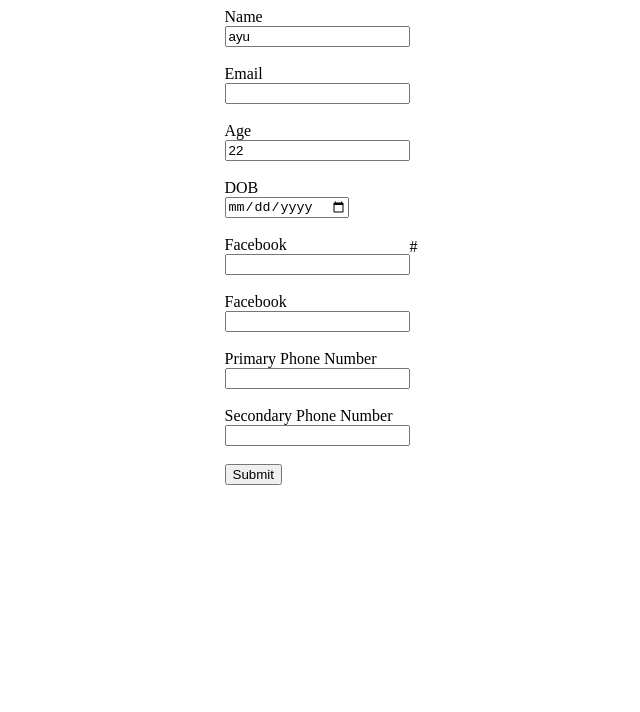
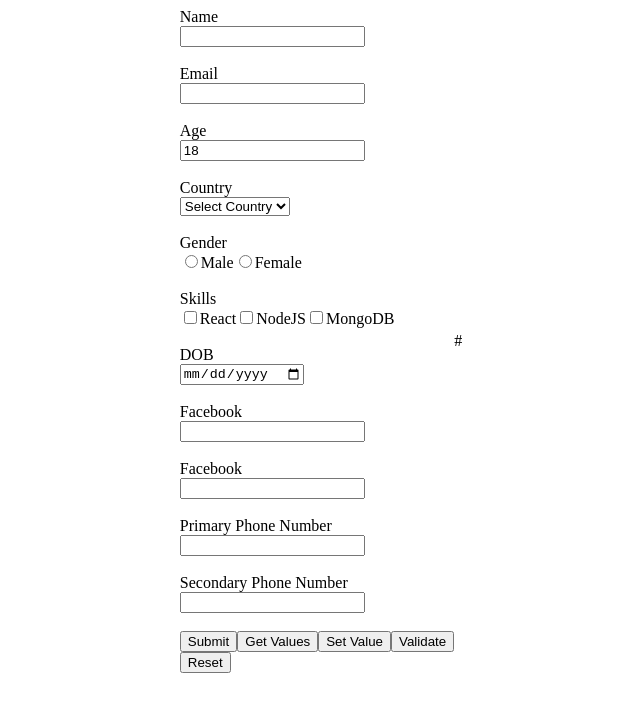
Before and after one commit to sharmayush11/react_learning, a React (Vite) app: page / in a window 1280 px wide. Shown: the top 712 px of the page, without its empty margins (319-959 px from the left). Built offline with nearby package versions, Linux system fonts and the light colour scheme.

Commit message:
form hooks

```diff
--- a/src/Form.jsx
+++ b/src/Form.jsx
@@ -1,19 +1,22 @@
 import { useForm } from "react-hook-form"
 import { DevTool } from '@hookform/devtools';
+import { useEffect } from "react";
 
 function Form() {
-    const { register, handleSubmit, control, formState } = useForm({
-        defaultValues: {
-            name: "ayu",
+   const { register, handleSubmit, control,
+      formState, watch, getValues, setValue, reset, trigger  } = useForm({
+      defaultValues:{
+         name: "",
          email: "",
-            age: 22,
+         age: 18,
          social: {
-                facebook: "",
+            facebook:"",
             twitter: ""
          },
-            phonenumber: ["", ""],
+         phonenumber: ["",""],
          dob: new Date()
-        }
+      },
+      // mode: "all"
    });
    // const { register, handleSubmit, control, formState  } = useForm({
    //    defaultValues: async () => {
@@ -26,17 +29,51 @@ function Form() {
    //       }
    //    }
    // });
-    const { errors } = formState;
+   const { errors, dirtyFields,
+      touchedFields, isDirty, isValid,
+      isSubmitting, isSubmitted, isSubmitSuccessful, submitCount } = formState;
 
-    console.log(useForm())
+   // console.log(formState)
+   // console.log({dirtyFields, touchedFields, isDirty})
+   console.log({isSubmitting, isSubmitted, isSubmitSuccessful, submitCount})
 
    const onSubmit = (data) => {
       console.log(data)
    }
 
+   // const watchForm = watch()
+
+   // useEffect(() => {
+   //    console.log(watchForm)
+   // },[watchForm])
+
+   const getFormValue = () =>{
+      const values = getValues(["name","email"])
+      console.log(values)
+   }
+
+   const setFormValue = () =>{
+      setValue("name", "Testing", {
+         shouldValidate:true,
+         shouldTouch:true,
+         shouldDirty:true
+      })
+   }
+
+   const onError = (errors) => {
+      console.log("Errors :", errors)
+   }
+
+   useEffect(() => {
+      if(isSubmitSuccessful){
+         reset()
+      }
+   },[isSubmitSuccessful])
+
   return (
     <div>
-            <form onSubmit={handleSubmit(onSubmit)}>
+      {/* <p>{JSON.stringify(watchForm)}</p> */}
+      <form onSubmit={handleSubmit(onSubmit, onError)}>
          <label htmlFor="name">Name</label><br />
          <input type="text" id="name"
             {...register("name", {
@@ -47,7 +84,8 @@ function Form() {
          <br /><br />
          <label htmlFor="email">Email</label><br />
          <input type="email" id="email"
-                    {...register("email", {
+         {...register("email" , {
+               // disabled: watch("name") === "",
                required: 'Email is required.',
                pattern: {
                   value: /^[^@ ]+@[^@ ]+\.[^@ .]{2,}$/,
@@ -63,6 +101,11 @@ function Form() {
                      return (
                        !value.endsWith("@blacklisted.com") || "This domain is not allowed."
                      )
+                  },
+                  availableEmail: async (value) => {
+                     const response = await fetch(`https://jsonplaceholder.typicode.com/users?email=${value}`)
+                     const data = await response.json()
+                     return data.length === 0 || "Email already exists.";
                   }
                }
             })} />
@@ -70,21 +113,56 @@ function Form() {
          <br /><br />
          <label htmlFor="age">Age</label><br />
          <input type="number" id="age"
-                    {...register("age",
+         {...register("age" ,
             {
                valueAsNumber: true,
                required: 'Age is required.',
-                            min: {
-                                value: 18,
+               min:{
+                  value:18,
                   message: 'Age must be at least 18'
                },
-                            max: {
-                                value: 25,
+               max:{
+                  value:25,
                   message: 'Age must be at most 25'
                }
             })} />
             {errors.age && <p className="error">{errors.age?.message}</p>}
 
+         <br /><br />
+         <label htmlFor="country">Country</label> <br />
+         <select id="country" {...register("country")}>
+            <option value="">Select Country</option>
+            <option value="india">India</option>
+            <option value="pakistan">Pakistan</option>
+            <option value="bangladesh">Bangladesh</option>
+         </select>
+         <br /><br />
+
+         <label htmlFor="gender">Gender</label> <br />
+         <label htmlFor="gender">
+            <input type="radio" value="male" {...register("gender", {required:true})} />
+            Male
+         </label>
+         <label htmlFor="gender">
+            <input type="radio" value="female" {...register("gender")} />
+            Female
+         </label>
+         {errors.gender && <p className="error">Gender is required.</p>}
+         <br /><br />
+
+         <label htmlFor="skills">Skills</label> <br />
+         <label htmlFor="skills">
+            <input type="checkbox" value="react" {...register("skills")} />
+            React
+         </label>
+         <label htmlFor="skills">
+            <input type="checkbox" value="node" {...register("skills")} />
+            NodeJS
+         </label>
+         <label htmlFor="skills">
+            <input type="checkbox" value="mongodb" {...register("skills")} />
+            MongoDB
+         </label>
          <br /><br />
 
          <label htmlFor="dob">DOB</label><br />
@@ -114,7 +192,16 @@ function Form() {
          {...register("phonenumber.1")} />
          <br /><br />
 
+         {/* <button type="submit" disabled={!isValid}>Submit</button> */}
          <button type="submit">Submit</button>
+         <button type="button" onClick={getFormValue}>Get Values</button>
+         <button type="button" onClick={setFormValue}>Set Value</button>
+         <button type="button" onClick={() => trigger("name")}>Validate</button>
+         <br />
+         <button type="button" onClick={() => reset({
+            name: "Yahubaba",
+            email: "yahubaba@gmail.com"
+         })}>Reset</button>
       </form>
       <DevTool control={control} placement="top-left" />
     </div>
```
Lines whose indentation alone changed are shown as unchanged.
